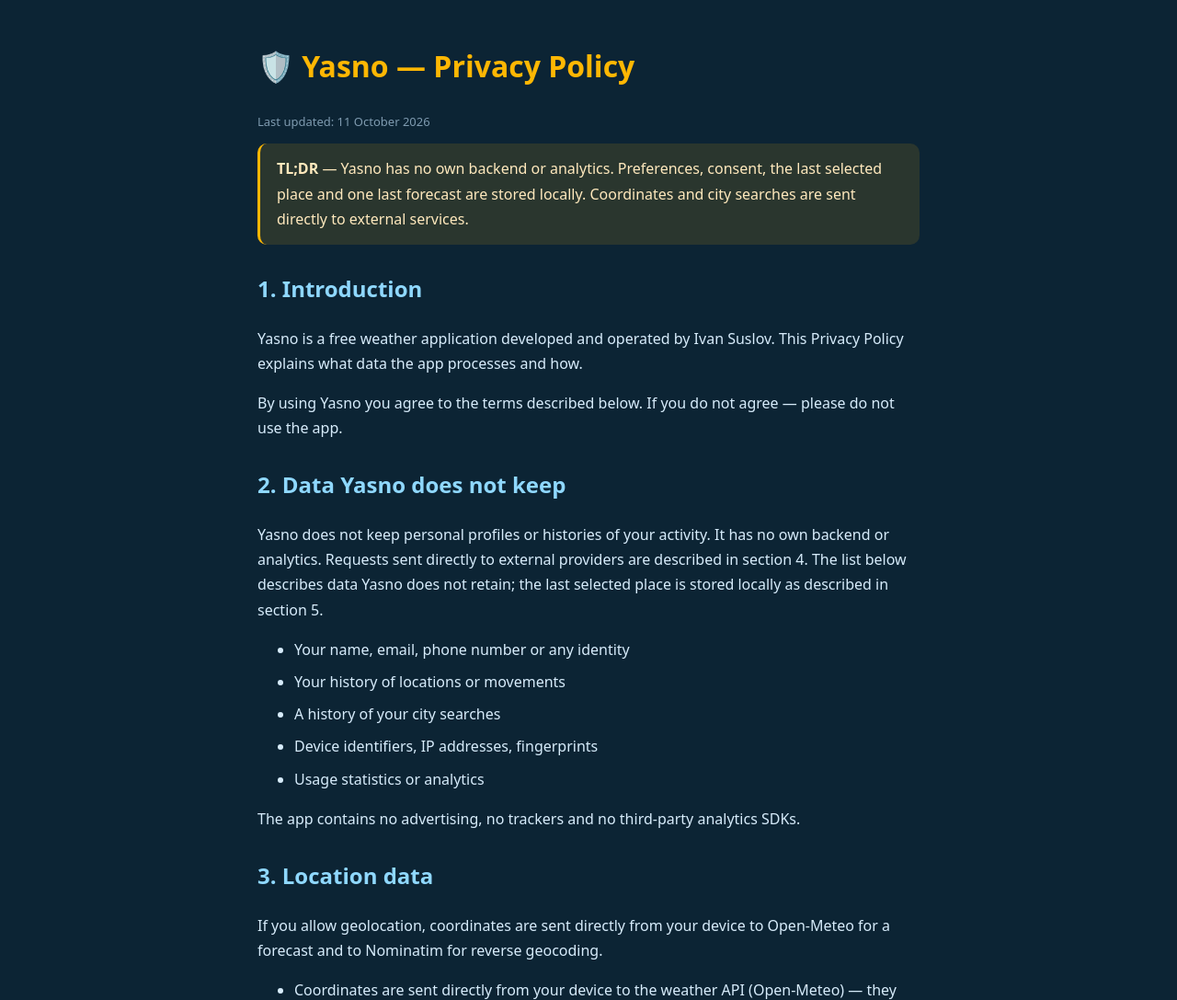
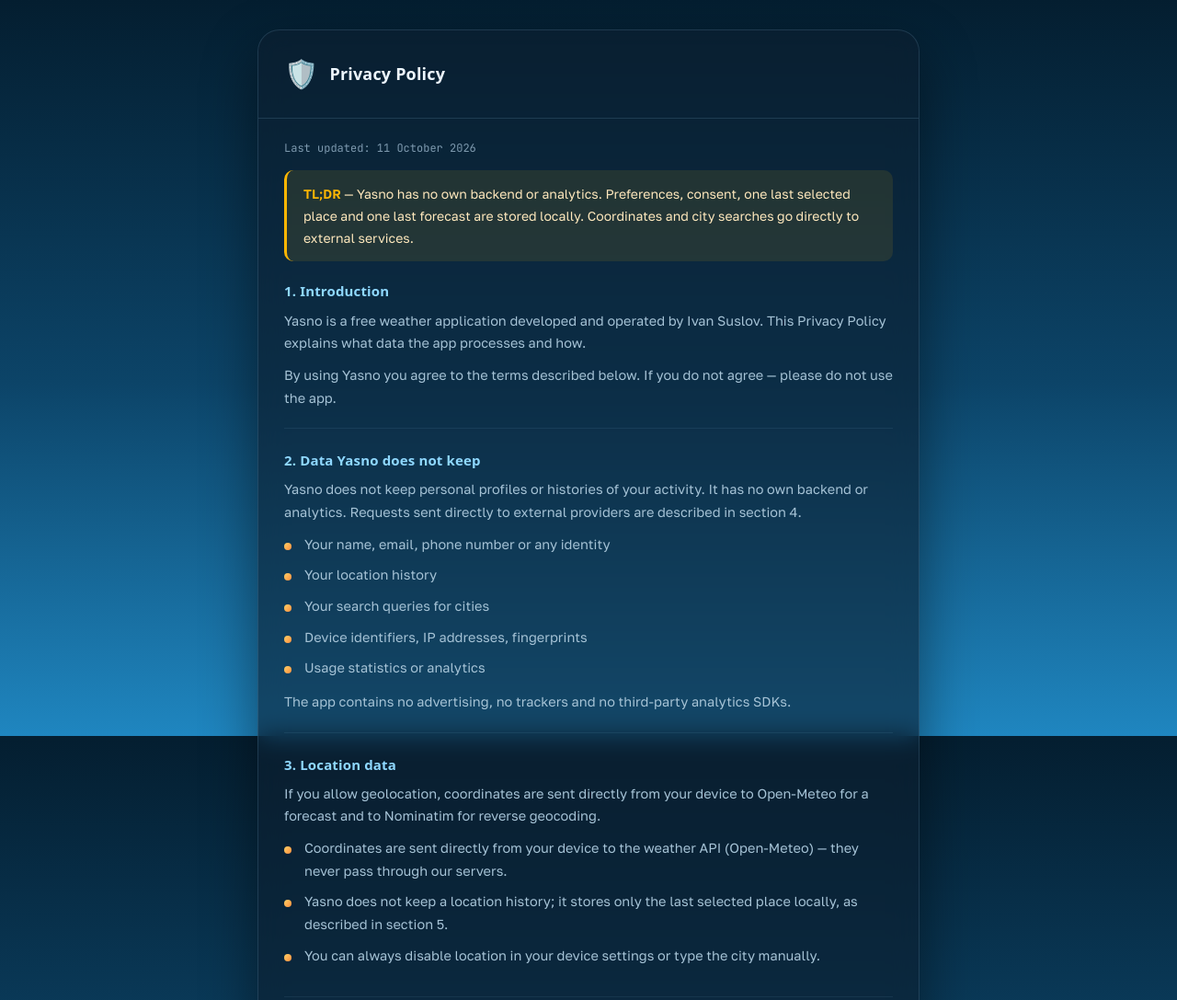
Before and after one commit to isusloff22-source/yasno-weather, a plain HTML site: page privacy.html in a window 1280 px wide. Shown: the top 1087 px of the page at 92% size. Drawn offline with Linux system fonts and the light colour scheme; a web font is replaced by a local one.

Commit message:
Update privacy.html

```diff
--- a/privacy.html
+++ b/privacy.html
@@ -3,68 +3,259 @@
 <head>
 <meta charset="UTF-8">
 <meta name="viewport" content="width=device-width, initial-scale=1">
+<meta name="theme-color" content="#041e30">
 <title>Yasno — Privacy Policy</title>
+<link rel="preconnect" href="https://fonts.googleapis.com">
+<link rel="preconnect" href="https://fonts.gstatic.com" crossorigin>
+<link href="https://fonts.googleapis.com/css2?family=Unbounded:wght@500;700&family=Golos+Text:wght@400;500;600&family=JetBrains+Mono:wght@400;600&display=swap" rel="stylesheet">
 <style>
-body{font-family:system-ui,sans-serif;max-width:720px;margin:0 auto;padding:24px;background:#0c2434;color:#d7ecfb;line-height:1.7}
-h1{color:#ffb703}h2{color:#8fd8ff;margin-top:28px}
-.tldr{background:rgba(255,183,3,.12);border-left:3px solid #ffb703;padding:14px 18px;border-radius:10px;color:#ffe9bd}
-li{margin-bottom:8px}
-.updated{color:#7f9bb0;font-size:13px}
+:root{
+  --ink:#eef7ff; --mut:#a6c3d6; --dim:#7f9bb0;
+  --panel:rgba(9,24,38,.55); --panel2:rgba(13,31,48,.6);
+  --line:rgba(160,215,255,.14);
+  --acc:#ffb703; --acc2:#8fd8ff;
+  --disp:'Unbounded',system-ui,sans-serif;
+  --body:'Golos Text',system-ui,sans-serif;
+  --mono:'JetBrains Mono',ui-monospace,monospace;
+}
+*{margin:0;padding:0;box-sizing:border-box}
+html{-webkit-text-size-adjust:100%}
+body{
+  font-family:var(--body);
+  color:var(--ink);
+  min-height:100vh;
+  background:linear-gradient(180deg,#041e30 0%,#0c4468 52%,#1f86c0 100%);
+  background-attachment:fixed;
+  line-height:1.7;
+  padding:32px 16px;
+}
+.privf-box{
+  max-width:720px;
+  margin:0 auto;
+  background:var(--panel2);
+  border:1px solid var(--line);
+  border-radius:24px;
+  overflow:hidden;
+  box-shadow:0 24px 60px rgba(0,0,0,.45);
+  backdrop-filter:blur(14px);
+}
+.privf-head{
+  display:flex;
+  align-items:center;
+  gap:12px;
+  padding:22px 28px;
+  border-bottom:1px solid var(--line);
+}
+.privf-head .ico{font-size:30px;flex:none}
+.privf-head h2{
+  font:700 18px/1.3 var(--disp);
+  color:var(--ink);
+  letter-spacing:.01em;
+}
+.privf-body{
+  padding:24px 28px 28px;
+  text-align:left;
+}
+.privf-updated{
+  font:500 12px var(--mono);
+  color:var(--dim);
+  margin-bottom:16px;
+}
+.privf-tldr{
+  background:rgba(255,183,3,.1);
+  border-left:3px solid var(--acc);
+  border-radius:10px;
+  padding:14px 18px;
+  margin-bottom:22px;
+  font-size:14px;
+  color:#ffe9bd;
+}
+.privf-tldr b{color:var(--acc)}
+.privf-section{
+  margin-bottom:24px;
+  padding-bottom:20px;
+  border-bottom:1px solid rgba(160,215,255,.08);
+}
+.privf-section:last-child{
+  border-bottom:none;
+  margin-bottom:0;
+  padding-bottom:0;
+}
+.privf-section h3{
+  font:700 15px/1.35 var(--disp);
+  color:var(--acc2);
+  margin-bottom:10px;
+  letter-spacing:.01em;
+}
+.privf-section p{
+  font-size:14.5px;
+  color:var(--mut);
+  margin-bottom:10px;
+}
+.privf-section p:last-child{margin-bottom:0}
+.privf-section ul{
+  margin:10px 0 12px 0;
+  padding-left:0;
+  list-style:none;
+}
+.privf-section ul li{
+  position:relative;
+  padding-left:22px;
+  margin-bottom:9px;
+  font-size:14.5px;
+  color:var(--mut);
+}
+.privf-section ul li::before{
+  content:'';
+  position:absolute;
+  left:0;
+  top:10px;
+  width:8px;
+  height:8px;
+  border-radius:50%;
+  background:linear-gradient(135deg,#ffd166,#ff8f3f);
+}
+.privf-section a{
+  color:var(--acc2);
+  text-decoration:none;
+  border-bottom:1px dashed rgba(143,216,255,.4);
+  transition:.2s;
+}
+.privf-section a:hover{
+  color:#fff;
+  border-bottom-color:rgba(255,255,255,.5);
+}
+.privf-license{
+  white-space:pre-wrap;
+  overflow-wrap:anywhere;
+  font:11.5px/1.6 var(--mono);
+  color:var(--mut);
+  margin:10px 0 0;
+  background:rgba(0,0,0,.15);
+  border-radius:10px;
+  padding:14px 16px;
+  border:1px solid rgba(160,215,255,.08);
+}
+@media (max-width:560px){
+  body{padding:16px 12px}
+  .privf-box{border-radius:18px}
+  .privf-head{padding:18px 20px}
+  .privf-head h2{font-size:16px}
+  .privf-body{padding:20px 20px 22px}
+  .privf-section p,
+  .privf-section ul li{font-size:14px}
+}
 </style>
 </head>
 <body>
-<h1>🛡️ Yasno — Privacy Policy</h1>
-<p class="updated">Last updated: 11 October 2026</p>
-<div class="tldr"><b>TL;DR</b> — Yasno has no own backend or analytics. Preferences, consent, the last selected place and one last forecast are stored locally. Coordinates and city searches are sent directly to external services.</div>
 
-<h2>1. Introduction</h2>
+<div class="privf-box">
+  <div class="privf-head">
+    <span class="ico">🛡️</span>
+    <h2>Privacy Policy</h2>
+  </div>
+
+  <div class="privf-body">
+
+    <div class="privf-updated">Last updated: 11 October 2026</div>
+
+    <div class="privf-tldr"><b>TL;DR</b> — Yasno has no own backend or analytics. Preferences, consent, one last selected place and one last forecast are stored locally. Coordinates and city searches go directly to external services.</div>
+
+    <div class="privf-section">
+      <h3>1. Introduction</h3>
       <p>Yasno is a free weather application developed and operated by Ivan Suslov. This Privacy Policy explains what data the app processes and how.</p>
       <p>By using Yasno you agree to the terms described below. If you do not agree — please do not use the app.</p>
+    </div>
 
-<h2>2. Data Yasno does not keep</h2>
-<p>Yasno does not keep personal profiles or histories of your activity. It has no own backend or analytics. Requests sent directly to external providers are described in section 4. The list below describes data Yasno does not retain; the last selected place is stored locally as described in section 5.</p>
+    <div class="privf-section">
+      <h3>2. Data Yasno does not keep</h3>
+      <p>Yasno does not keep personal profiles or histories of your activity. It has no own backend or analytics. Requests sent directly to external providers are described in section 4.</p>
       <ul>
         <li>Your name, email, phone number or any identity</li>
-<li>Your history of locations or movements</li>
-<li>A history of your city searches</li>
+        <li>Your location history</li>
+        <li>Your search queries for cities</li>
         <li>Device identifiers, IP addresses, fingerprints</li>
         <li>Usage statistics or analytics</li>
       </ul>
       <p>The app contains no advertising, no trackers and no third-party analytics SDKs.</p>
+    </div>
 
-<h2>3. Location data</h2>
+    <div class="privf-section">
+      <h3>3. Location data</h3>
       <p>If you allow geolocation, coordinates are sent directly from your device to Open-Meteo for a forecast and to Nominatim for reverse geocoding.</p>
       <ul>
         <li>Coordinates are sent directly from your device to the weather API (Open-Meteo) — they never pass through our servers.</li>
-<li>Yasno does not keep a location history; it stores only the last selected place locally, including its coordinates.</li>
+        <li>Yasno does not keep a location history; it stores only the last selected place locally, as described in section 5.</li>
         <li>You can always disable location in your device settings or type the city manually.</li>
       </ul>
+    </div>
 
-<h2>4. Weather data</h2>
+    <div class="privf-section">
+      <h3>4. Weather data</h3>
       <p>Forecasts are requested from Open-Meteo. City search and reverse geocoding use OpenStreetMap Nominatim. Font files are requested from Google Fonts.</p>
       <p>Open-Meteo receives coordinates for forecasts; Nominatim receives coordinates for reverse geocoding and the place names you search. Google receives font requests. These providers may also receive your IP address and standard connection data. Yasno has no own backend or analytics.</p>
+    </div>
 
-<h2>5. Local storage</h2>
+    <div class="privf-section">
+      <h3>5. Local storage</h3>
       <p>Yasno stores these items locally on your device:</p>
       <ul>
         <li>Selected language</li>
         <li>Temperature unit (°C / °F)</li>
-<li>The last selected place, including its coordinates, and one last forecast with its original receive time</li>
+        <li>The last selected place, including its coordinates, and one last forecast with its original receive time, for reuse and offline viewing</li>
         <li>Your consent to this policy and whether the location prompt has been shown</li>
       </ul>
       <p>These items are stored locally on your device. Requests described in section 4 go directly to the named providers. The service worker does not cache API responses. Offline, Yasno shows only the last forecast it received, with its original receive time in the Updated field. Clear app data to delete the local items.</p>
+    </div>
 
-<h2>6. Language translations</h2>
+    <div class="privf-section">
+      <h3>6. Language translations</h3>
       <p>Yasno includes hand-written interface translations for 13 languages: English, Russian, Spanish, Brazilian Portuguese, German, French, Italian, Japanese, Korean, Hindi, Indonesian, Arabic and Turkish.</p>
       <p>Yasno does not use Google Translate or any other automatic translation service for the app interface or this policy. Only the translations bundled with the app are used.</p>
+    </div>
 
-<h2>7. Children</h2>
+    <div class="privf-section">
+      <h3>7. Children</h3>
       <p>Yasno does not ask for your age. The data practices described above apply to all users. Age ratings may vary by region.</p>
+    </div>
 
-<h2>8. Changes to this policy</h2>
+    <div class="privf-section">
+      <h3>8. Changes to this policy</h3>
       <p>If this policy changes, we will update the “Last updated” date above. Continued use of the app means you accept the new version.</p>
+    </div>
 
-<h2>9. Contact</h2>
+    <div class="privf-section">
+      <h3>9. Contact</h3>
       <p>Questions about this policy? Contact the developer, Ivan Suslov, at <a href="mailto:yasno.weather@proton.me">yasno.weather@proton.me</a>.</p>
+    </div>
+
+    <div class="privf-section">
+      <h3>SunCalc license (BSD-2-Clause)</h3>
+      <p>SunCalc is used for sun and moon calculations.</p>
+      <pre class="privf-license">Copyright (c) 2026, Volodymyr Agafonkin
+All rights reserved.
+
+Redistribution and use in source and binary forms, with or without modification, are
+permitted provided that the following conditions are met:
+
+   1. Redistributions of source code must retain the above copyright notice, this list of
+      conditions and the following disclaimer.
+   2. Redistributions in binary form must reproduce the above copyright notice, this list
+      of conditions and the following disclaimer in the documentation and/or other materials
+      provided with the distribution.
+THIS SOFTWARE IS PROVIDED BY THE COPYRIGHT HOLDERS AND CONTRIBUTORS "AS IS" AND ANY
+EXPRESS OR IMPLIED WARRANTIES, INCLUDING, BUT NOT LIMITED TO, THE IMPLIED WARRANTIES OF
+MERCHANTABILITY AND FITNESS FOR A PARTICULAR PURPOSE ARE DISCLAIMED. IN NO EVENT SHALL THE
+COPYRIGHT HOLDER OR CONTRIBUTORS BE LIABLE FOR ANY DIRECT, INDIRECT, INCIDENTAL, SPECIAL,
+EXEMPLARY, OR CONSEQUENTIAL DAMAGES (INCLUDING, BUT NOT LIMITED TO, PROCUREMENT OF
+SUBSTITUTE GOODS OR SERVICES; LOSS OF USE, DATA, OR PROFITS; OR BUSINESS INTERRUPTION)
+HOWEVER CAUSED AND ON ANY THEORY OF LIABILITY, WHETHER IN CONTRACT, STRICT LIABILITY, OR
+TORT (INCLUDING NEGLIGENCE OR OTHERWISE) ARISING IN ANY WAY OUT OF THE USE OF THIS
+SOFTWARE, EVEN IF ADVISED OF THE POSSIBILITY OF SUCH DAMAGE.</pre>
+    </div>
+
+  </div>
+</div>
+
 </body>
 </html>
```
Lines whose indentation alone changed are shown as unchanged.
